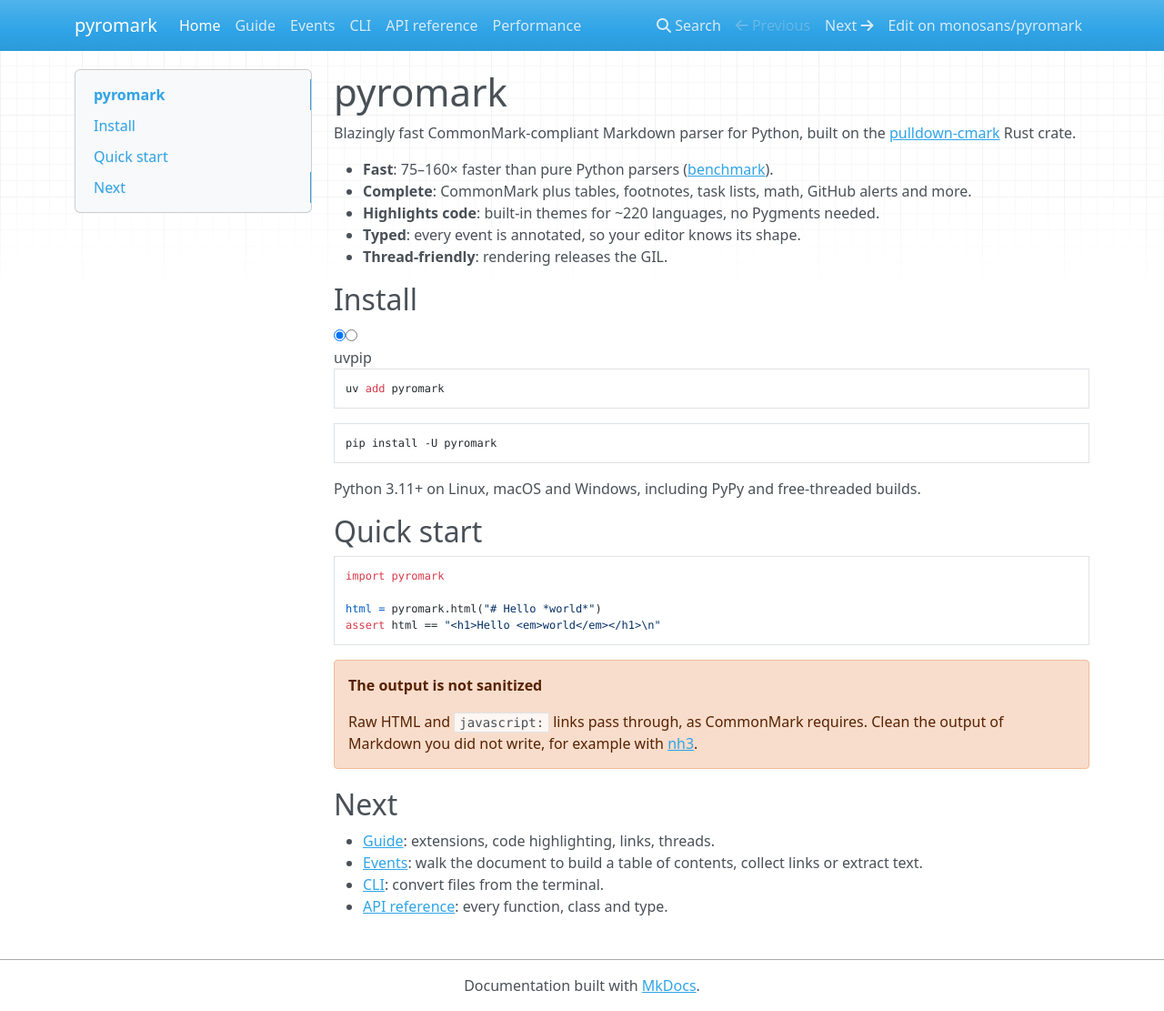
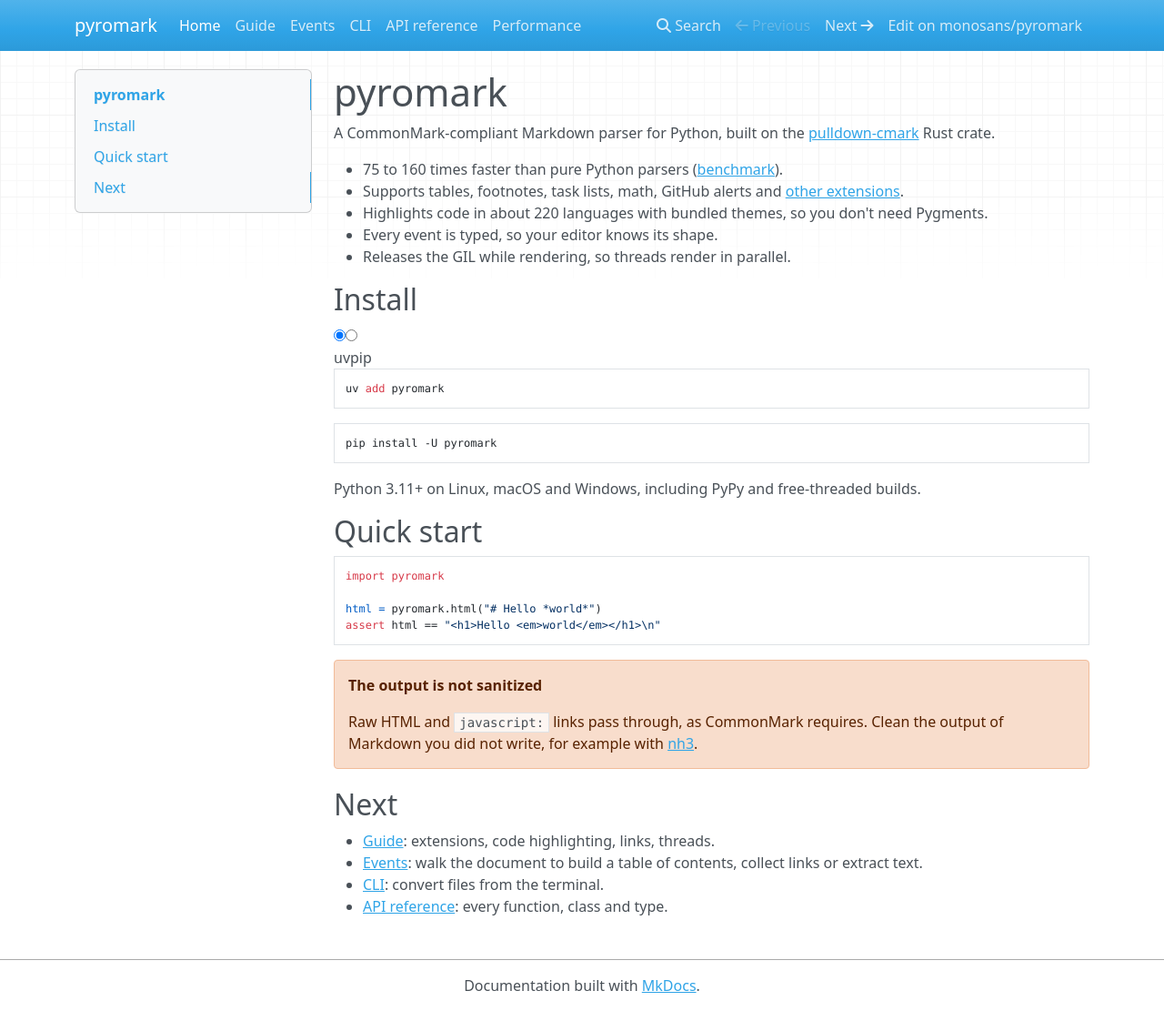
Before and after one commit to monosans/pyromark, an MkDocs documentation site: the page built from docs/index.md, in a window 1280 px wide and 1111 px high. Shown: the whole window at 91% size. Built offline with MkDocs 1.6.1, drawn with Linux system fonts in a browser that asks for light colours; nearby versions of some CDN libraries.

Commit message:
docs: drop the bold labels and the dash from the home page

```diff
--- a/docs/index.md
+++ b/docs/index.md
@@ -1,12 +1,12 @@
 # pyromark
 
-Blazingly fast CommonMark-compliant Markdown parser for Python, built on the [pulldown-cmark](https://github.com/pulldown-cmark/pulldown-cmark) Rust crate.
+A CommonMark-compliant Markdown parser for Python, built on the [pulldown-cmark](https://github.com/pulldown-cmark/pulldown-cmark) Rust crate.
 
-- **Fast**: 75–160× faster than pure Python parsers ([benchmark](performance.md)).
-- **Complete**: CommonMark plus tables, footnotes, task lists, math, GitHub alerts and more.
-- **Highlights code**: built-in themes for ~220 languages, no Pygments needed.
-- **Typed**: every event is annotated, so your editor knows its shape.
-- **Thread-friendly**: rendering releases the GIL.
+- 75 to 160 times faster than pure Python parsers ([benchmark](performance.md)).
+- Supports tables, footnotes, task lists, math, GitHub alerts and [other extensions](guide.md#enable-extensions).
+- Highlights code in about 220 languages with bundled themes, so you don't need Pygments.
+- Every event is typed, so your editor knows its shape.
+- Releases the GIL while rendering, so threads render in parallel.
 
 ## Install
 
```
